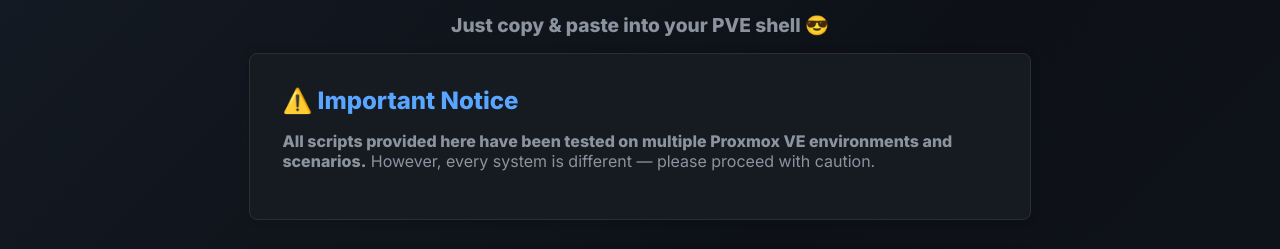
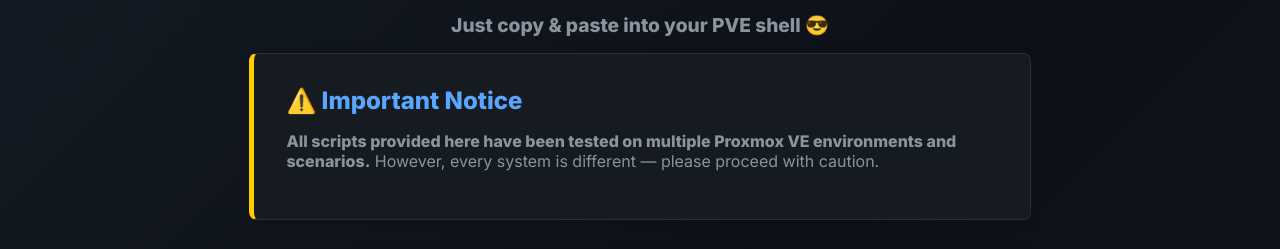
Before and after one commit to And-rix/and-rix.github.io, a plain HTML site: page pve-scripts.html in a window 1280 px wide. Shown: the part 148-397 px from the top of the page. Drawn offline with Linux system fonts and the light colour scheme.

Commit message:
Update styles.css

```diff
--- a/assets/css/styles.css
+++ b/assets/css/styles.css
@@ -123,6 +123,10 @@
   margin-top: 0;
   margin-bottom: 1.5rem;
   padding-left: 1.25rem;
+}
+
+.important-section {
+  border-left: 5px solid #ffcc00;
 }
 
 .copy-container {
```
